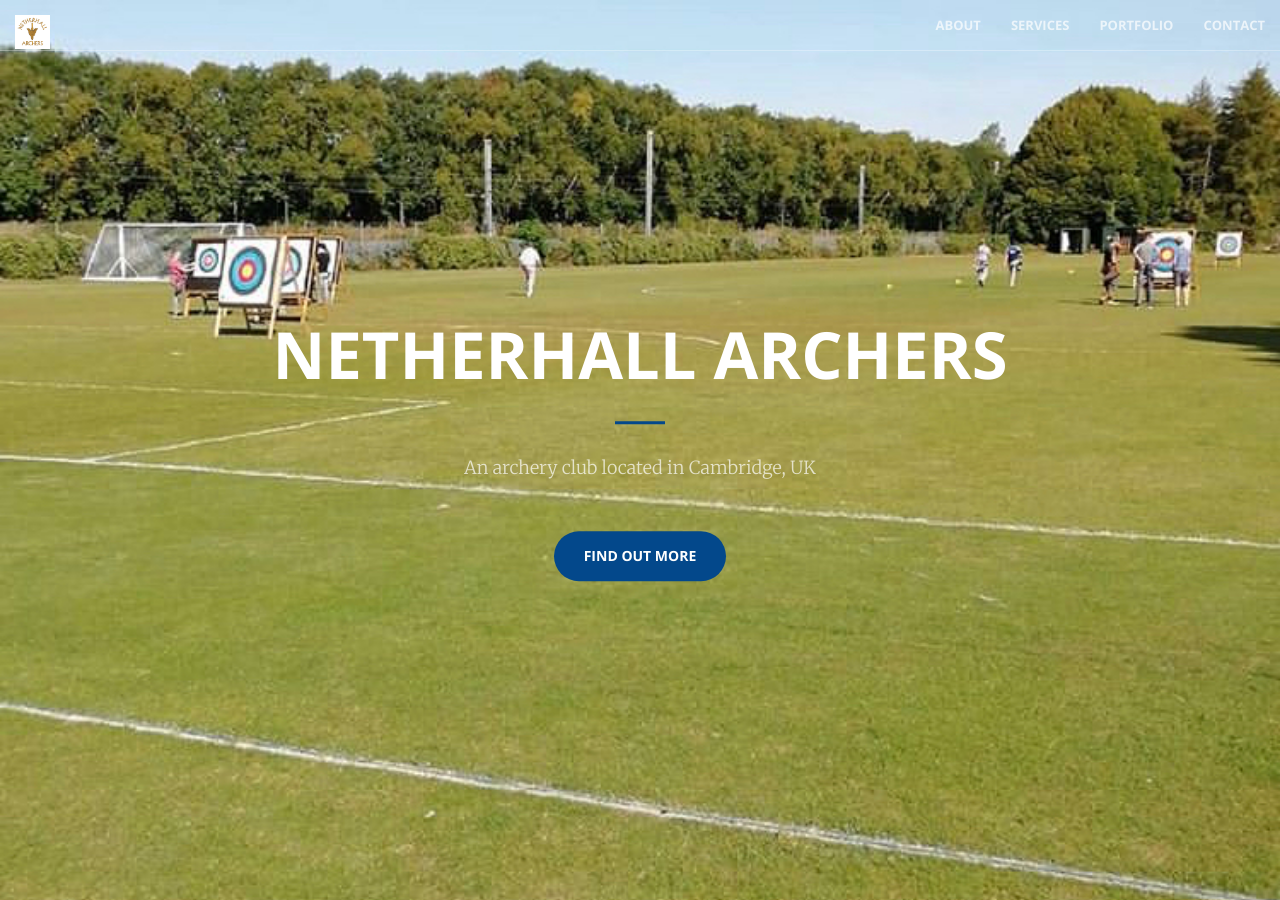
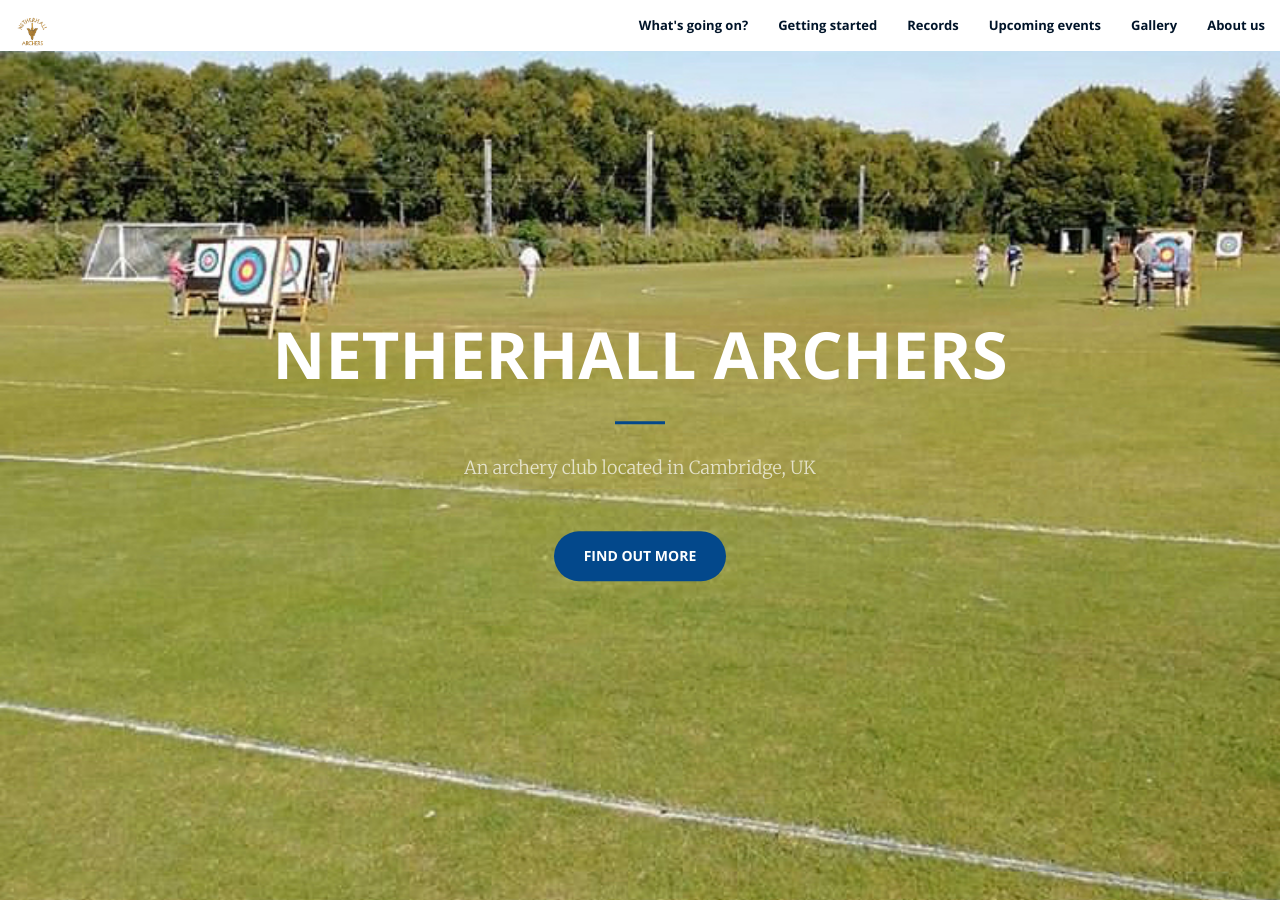
Before and after one commit to afpettigrew/netherhallarcherswebsite, a Jekyll site: the page built from index.html, in a window 1280 px wide and 900 px high. Built offline with Jekyll 4.4.1, drawn with Linux system fonts in a browser that asks for light colours.

Commit message:
Filled nav bar white and text dark blue and added more nav options

```diff
--- a/_includes/nav.html
+++ b/_includes/nav.html
@@ -15,16 +15,22 @@
         <div class="collapse navbar-collapse" id="bs-example-navbar-collapse-1">
             <ul class="nav navbar-nav navbar-right">
                 <li>
-                    <a class="page-scroll" href="#about">About</a>
+                    <a class="page-scroll" href="#about">What's going on?</a>
                 </li>
                 <li>
-                    <a class="page-scroll" href="#services">Services</a>
+                    <a class="page-scroll" href="#services">Getting started</a>
                 </li>
                 <li>
-                    <a class="page-scroll" href="#portfolio">Portfolio</a>
+                    <a class="page-scroll" href="#portfolio">Records</a>
                 </li>
                 <li>
-                    <a class="page-scroll" href="#contact">Contact</a>
+                    <a class="page-scroll" href="#contact">Upcoming events</a>
+                </li>
+                <li>
+                    <a href="#">Gallery</a>
+                </li>
+                <li>
+                    <a href="#">About us</a>
                 </li>
             </ul>
         </div>
--- a/_sass/_base.scss
+++ b/_sass/_base.scss
@@ -78,6 +78,7 @@
 
 .navbar-default {
     background-color: white;
+    color: $theme-dark;
     border-color: rgba($theme-dark, .5);
     @include sans-serif-font;
     @include transition-all;
@@ -91,16 +92,10 @@
             color: darken($theme-primary, 10%);
         }
     }
-    .navbar-brand {
-      &img {
-        padding: 0%;
-      }
-    }
     .nav {
         > li {
             > a,
             > a:focus {
-                text-transform: uppercase;
                 font-weight: 700;
                 font-size: 13px;
                 color: $theme-dark;
@@ -121,20 +116,17 @@
         }
     }
     @media (min-width: 768px) {
-        background-color: transparent;
         border-color: rgba(white, .3);
         .navbar-header .navbar-brand {
-            color: rgba(white, .7);
             &:hover,
             &:focus {
-                color: white;
+                color: $theme-dark;
             }
         }
         .nav > li > a,
         .nav > li > a:focus {
-            color: rgba(white, .7);
             &:hover {
-                color: white;
+                color: lighten($theme-dark, 20%);
             }
         }
         &.affix {
```
